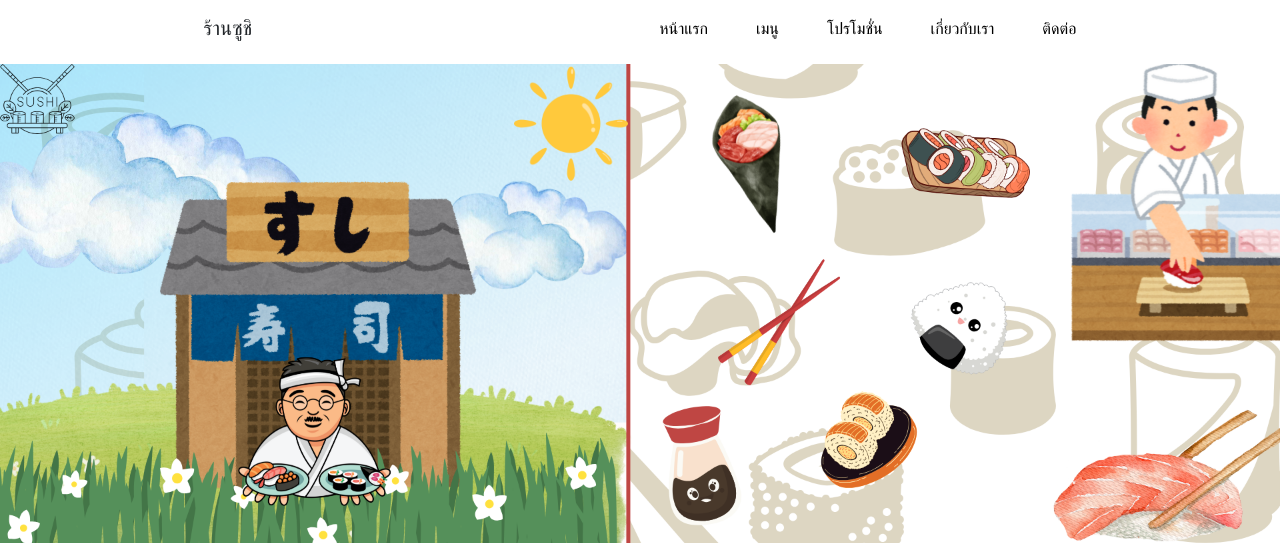
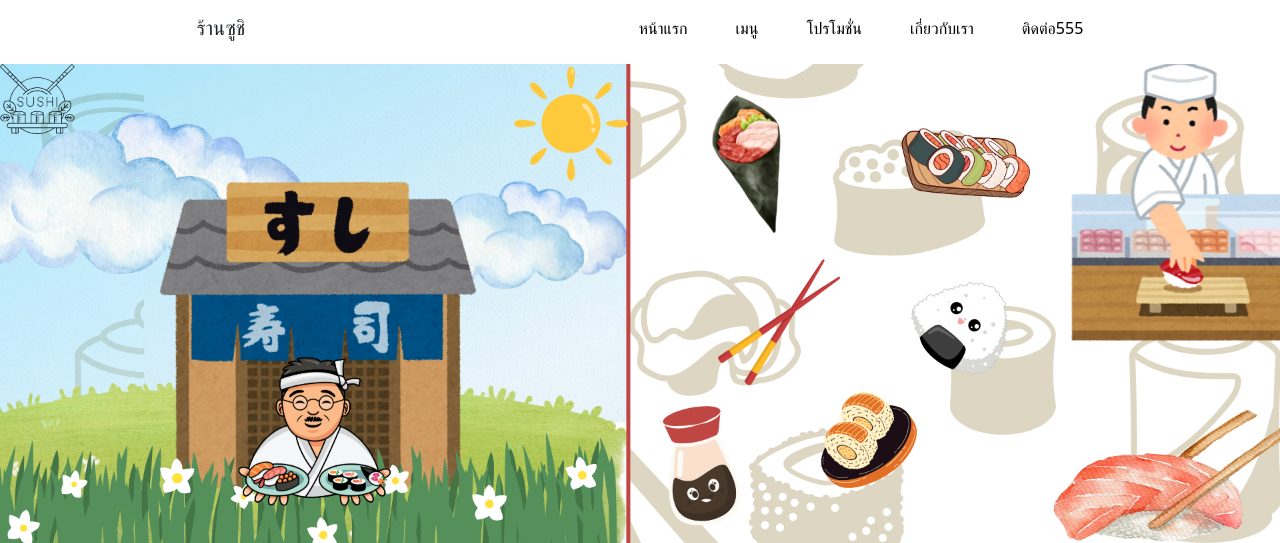
Before and after one commit to prxnn/test, a PHP site: page / in a window 1280 px wide. Shown: the top 543 px of the page. Run offline with PHP 8.4, Linux system fonts and the light colour scheme.

Commit message:
ลองอีกรอบ

```diff
--- a/index.php
+++ b/index.php
@@ -48,7 +48,7 @@
                 </a>
             </li>
             <li class="nav-item m-2">
-                <a href="http://" class="nav-link active link">ติดต่อ
+                <a href="http://" class="nav-link active link">ติดต่อ555
                 </a>
             </li>
         </ul>
```
Also changed, not shown: test.php (added).
